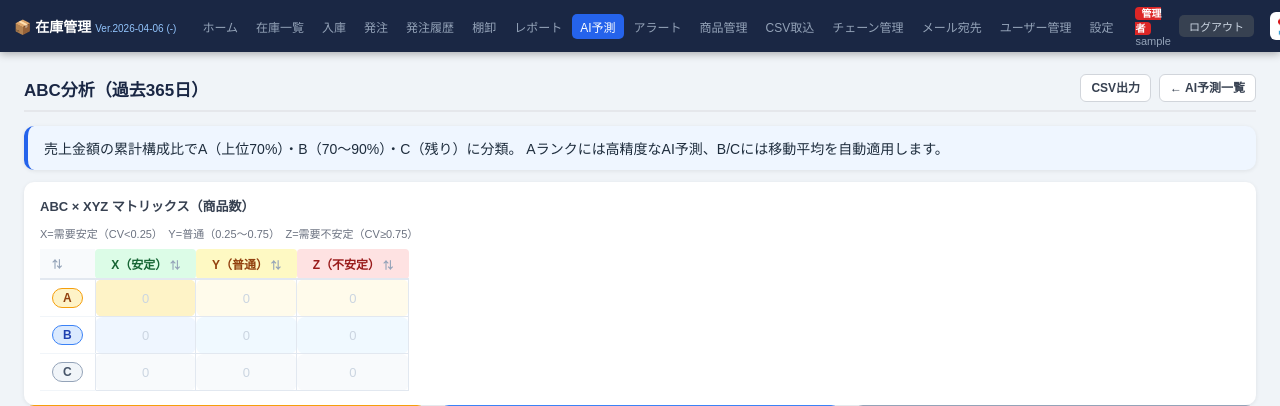
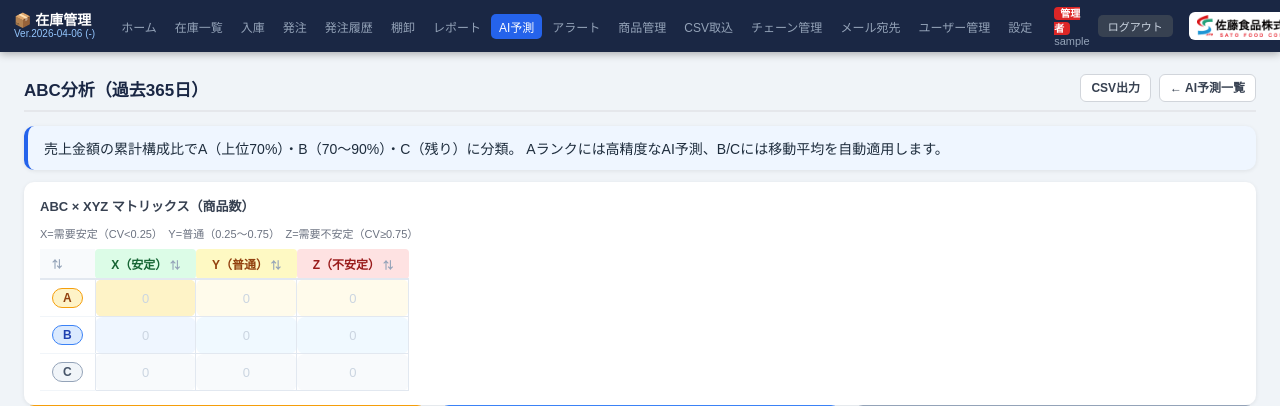
Before and after one commit to r-tanaka3219/my-project, a Flask app: page /reports/abc in a window 1280 px wide. Shown: the top 406 px of the page. Run offline with Flask 3, Linux system fonts and the light colour scheme; the visitor is signed in with stand-in values (Sample User, id 1); data that the repository does not hold is empty; some libraries are stand-ins or nearby versions.

Commit message:
fix(ui): バージョン表示を2行（日付/ハッシュ）にしログイン画面にも追加
ナビバーは「📦 在庫管理」の下にVer.日付 (ハッシュ)を2行表示。
ログイン画面のロゴ下にも同様のバージョンを追加。

Co-Authored-By: Claude Sonnet 4.6 <noreply@anthropic.com>

```diff
--- a/templates/base.html
+++ b/templates/base.html
@@ -259,7 +259,10 @@ tr:hover td.table-actions-cell {
 </head>
 <body>
 <nav>
-  <span class="brand" style="white-space:nowrap">📦 在庫管理 <span style="font-size:10px;color:#93c5fd;font-weight:normal">Ver.{{ APP_VERSION }}</span></span>
+  <span class="brand" style="white-space:nowrap;display:inline-flex;flex-direction:column;line-height:1.2">
+    <span>📦 在庫管理</span>
+    <span style="font-size:10px;color:#93c5fd;font-weight:normal">Ver.{{ APP_VERSION }}</span>
+  </span>
   {% if current_user() %}
   <a href="/" {% if request.endpoint=='dashboard' %}class="active"{% endif %}>ホーム</a>
   {% if has_permission('inventory') %}<a href="/inventory" {% if request.endpoint=='inventory' %}class="active"{% endif %}>在庫一覧</a>{% endif %}
--- a/templates/login.html
+++ b/templates/login.html
@@ -33,6 +33,7 @@ input:focus{outline:none;border-color:#2563eb;box-shadow:0 0 0 3px rgba(37,99,23
       <img src="/static/satofood.png" alt="佐藤食品株式会社" style="max-width:200px;height:auto;margin-bottom:12px">
       <div class="logo-title">在庫管理システム</div>
       <div class="logo-sub">ID・パスワードでログインしてください</div>
+      <div style="margin-top:8px;font-size:11px;color:#93c5fd;font-weight:bold;background:#1e3a5f;display:inline-block;padding:2px 10px;border-radius:4px">Ver.{{ APP_VERSION }}</div>
     </div>
     {% with messages = get_flashed_messages(with_categories=true) %}
       {% for cat, msg in messages %}
```
